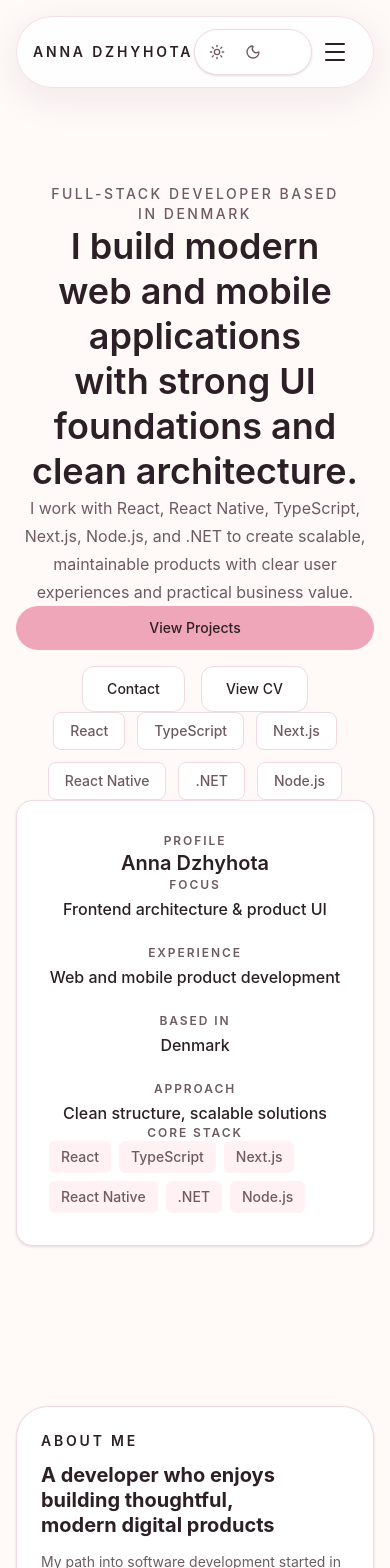
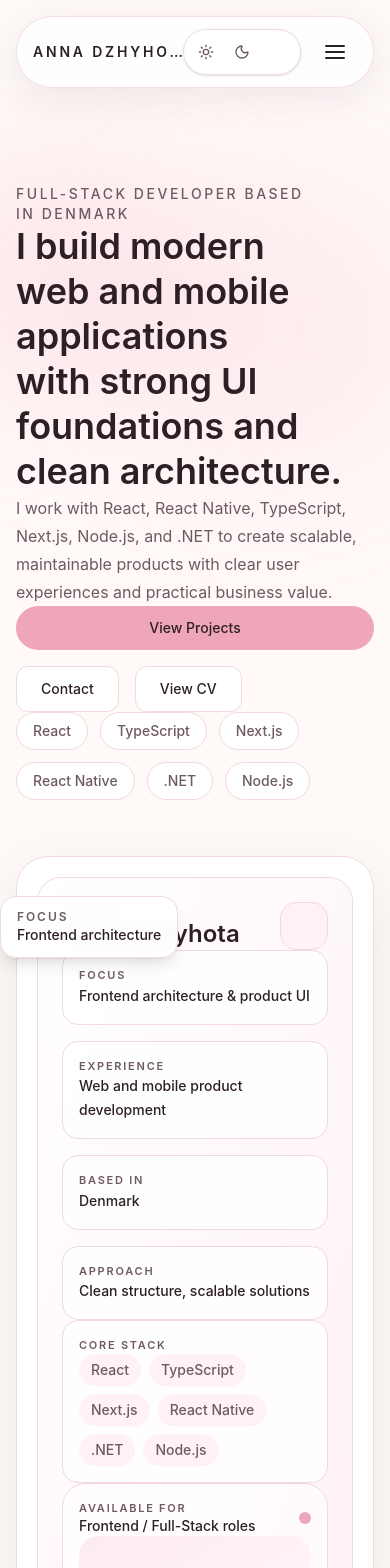
Before and after one commit to AnnaDzig/anna-portfolio, a React (Vite) app: page / in a window 390 px wide. Shown: the top 1568 px of the page. Built offline with nearby package versions, Linux system fonts and the light colour scheme.

Commit message:
refactor: fix nav styling

```diff
--- a/src/components/Header.tsx
+++ b/src/components/Header.tsx
@@ -25,10 +25,10 @@ export default function Header() {
 
   return (
     <header className="sticky top-0 z-50 px-4 pt-4">
-      <div className="mx-auto flex max-w-6xl items-center justify-between rounded-full border border-border/80 bg-white/80 px-4 py-3 shadow-[0_10px_40px_rgba(45,31,38,0.08)] backdrop-blur-xl md:px-6">
+      <div className="mx-auto flex max-w-6xl items-center justify-between rounded-full border border-border/80 bg-surface/80 px-4 py-3 shadow-[0_10px_40px_rgba(45,31,38,0.08)] backdrop-blur-xl md:px-6">
         <a
           href="#hero"
-          className="text-sm font-semibold tracking-[0.2em] text-text uppercase"
+          className="min-w-0 truncate text-sm font-semibold uppercase tracking-[0.2em] text-text"
         >
           Anna Dzhyhota
         </a>
@@ -47,59 +47,106 @@ export default function Header() {
 
         <div className="flex items-center gap-3">
           <ThemeToggle />
+
           <a
             href="#contact"
-            className="hidden md:inline-flex items-center rounded-full bg-primary px-5 py-2.5 text-sm font-semibold text-white transition hover:-translate-y-0.5 hover:bg-primary-dark"
+            className="hidden md:inline-flex items-center rounded-full bg-primary px-5 py-2.5 text-sm font-semibold text-white transition hover:-translate-y-0.5 hover:bg-primary-strong"
           >
             Let’s talk
           </a>
+
+          {!isOpen && (
+            <button
+              type="button"
+              onClick={() => setIsOpen(true)}
+              aria-expanded={false}
+              aria-label="Open menu"
+              className="relative flex h-11 w-11 items-center justify-center rounded-full bg-surface md:hidden"
+            >
+              <span className="absolute h-0.5 w-5 -translate-y-1.5 rounded-full bg-text transition-all duration-300" />
+              <span className="absolute h-0.5 w-5 rounded-full bg-text transition-all duration-300" />
+              <span className="absolute h-0.5 w-5 translate-y-1.5 rounded-full bg-text transition-all duration-300" />
+            </button>
+          )}
+        </div>
+      </div>
+
+      <div className="md:hidden">
+        <div
+          className={`fixed inset-0 z-[80] transition-opacity duration-500 ${
+            isOpen
+              ? 'pointer-events-auto opacity-100'
+              : 'pointer-events-none opacity-0'
+          }`}
+        >
+          <div className="absolute inset-0 overflow-hidden">
+            <div
+              className={`absolute right-4 top-4 h-11 w-11 rounded-full bg-primary transition-transform duration-[1400ms] ease-[cubic-bezier(0.19,1,0.22,1)] ${
+                isOpen ? 'scale-[180]' : 'scale-0'
+              }`}
+            />
           </div>
 
           <button
             type="button"
-          onClick={() => setIsOpen((prev) => !prev)}
-          aria-expanded={isOpen}
-          aria-label="Toggle menu"
-          className="flex h-11 w-11 items-center justify-center rounded-full border border-border bg-white md:hidden"
+            onClick={() => setIsOpen(false)}
+            aria-label="Close menu"
+            className="absolute right-4 top-4 z-[100] flex h-11 w-11 items-center justify-center rounded-full bg-white/15 backdrop-blur-sm"
           >
-          <div className="flex flex-col gap-1.5">
-            <span
-              className={`h-0.5 w-5 rounded bg-text transition ${isOpen ? 'translate-y-2 rotate-45' : ''}`}
-            />
-            <span
-              className={`h-0.5 w-5 rounded bg-text transition ${isOpen ? 'opacity-0' : ''}`}
-            />
-            <span
-              className={`h-0.5 w-5 rounded bg-text transition ${isOpen ? '-translate-y-2 -rotate-45' : ''}`}
-            />
-          </div>
+            <span className="absolute h-0.5 w-5 rotate-45 rounded-full bg-white" />
+            <span className="absolute h-0.5 w-5 -rotate-45 rounded-full bg-white" />
           </button>
-      </div>
 
-      {isOpen && (
-        <div className="fixed inset-0 z-40 bg-[#fff9f8]/95 backdrop-blur-xl md:hidden">
-          <div className="flex min-h-screen flex-col items-center justify-center gap-6 px-6">
-            {navLinks.map((link) => (
+          <div className="relative z-[90] flex min-h-screen items-center justify-center px-6">
+            <nav>
+              <ul className="flex flex-col items-center gap-6">
+                {navLinks.map((link, index) => (
+                  <li
+                    key={link.href}
+                    className={`transition-all duration-500 ${
+                      isOpen
+                        ? 'translate-y-0 opacity-100'
+                        : 'translate-y-6 opacity-0'
+                    }`}
+                    style={{
+                      transitionDelay: isOpen ? `${index * 90 + 260}ms` : '0ms',
+                    }}
+                  >
                     <a
-                key={link.href}
                       href={link.href}
                       onClick={handleLinkClick}
-                className="text-2xl font-semibold text-text transition hover:text-primary-dark"
+                      className="text-3xl font-semibold text-white transition hover:opacity-80"
                     >
                       {link.label}
                     </a>
+                  </li>
                 ))}
 
+                <li
+                  className={`mt-4 transition-all duration-500 ${
+                    isOpen
+                      ? 'translate-y-0 opacity-100'
+                      : 'translate-y-6 opacity-0'
+                  }`}
+                  style={{
+                    transitionDelay: isOpen
+                      ? `${navLinks.length * 90 + 320}ms`
+                      : '0ms',
+                  }}
+                >
                   <a
                     href="#contact"
                     onClick={handleLinkClick}
-              className="mt-4 inline-flex rounded-full bg-primary px-6 py-3 text-base font-semibold text-white"
+                    className="inline-flex rounded-full border border-white/20 bg-white/15 px-6 py-3 text-base font-semibold text-white backdrop-blur-sm transition hover:bg-white/20"
                   >
-              Contact me
+                    Let’s talk
                   </a>
+                </li>
+              </ul>
+            </nav>
           </div>
         </div>
-      )}
+      </div>
     </header>
   );
 }
--- a/src/sections/Hero.tsx
+++ b/src/sections/Hero.tsx
@@ -1,5 +1,6 @@
 import Container from '../components/Container';
 import Button from '../components/Button';
+import Reveal from '../components/Reveal';
 
 const stack = [
   'React',
@@ -21,26 +22,35 @@ export default function Hero() {
   return (
     <section
       id="hero"
-      className="scroll-mt-24 bg-background py-24 text-text sm:py-28 lg:py-36"
+      className="relative overflow-hidden scroll-mt-24 bg-background py-24 text-text sm:py-28 lg:py-36"
     >
+      {/* soft background shapes */}
+      <div className="pointer-events-none absolute inset-0">
+        <div className="absolute left-[-4rem] top-16 h-64 w-64 rounded-full bg-primary/20 blur-3xl" />
+        <div className="absolute right-[-2rem] top-24 h-72 w-72 rounded-full bg-primary/15 blur-3xl" />
+        <div className="absolute bottom-[-4rem] left-1/2 h-72 w-72 -translate-x-1/2 rounded-full bg-surface-soft blur-3xl" />
+      </div>
+
       <Container>
-        <div className="flex flex-col items-center text-center">
+        <div className="relative grid items-center gap-14 lg:grid-cols-[1.05fr_0.95fr] lg:gap-16">
+          <Reveal>
+            <div className="max-w-2xl">
               <p className="text-sm font-medium uppercase tracking-[0.18em] text-text-soft">
                 Full-Stack Developer based in Denmark
               </p>
 
-          <h1 className="mt-6 max-w-4xl text-4xl font-semibold leading-tight sm:text-5xl lg:text-6xl">
-            I build modern web and mobile applications with strong UI foundations
-            and clean architecture.
+              <h1 className="mt-6 text-4xl font-semibold leading-tight sm:text-5xl lg:text-6xl">
+                I build modern web and mobile applications with strong UI
+                foundations and clean architecture.
               </h1>
 
               <p className="mt-6 max-w-2xl text-base leading-7 text-text-soft sm:text-lg sm:leading-8">
-            I work with React, React Native, TypeScript, Next.js, Node.js, and
-            .NET to create scalable, maintainable products with clear user
-            experiences and practical business value.
+                I work with React, React Native, TypeScript, Next.js, Node.js,
+                and .NET to create scalable, maintainable products with clear
+                user experiences and practical business value.
               </p>
 
-          <div className="mt-10 flex flex-wrap justify-center gap-4">
+              <div className="mt-10 flex flex-wrap gap-4">
                 <Button href="#projects">View Projects</Button>
 
                 <a
@@ -60,41 +70,72 @@ export default function Hero() {
                 </a>
               </div>
 
-          {/* Stack Pills */}
-          <div className="mt-12 flex flex-wrap justify-center gap-3">
+              <div className="mt-12 flex flex-wrap gap-3">
                 {stack.map((item) => (
                   <span
                     key={item}
-                className="rounded-lg border border-border bg-surface px-4 py-2 text-sm font-medium text-text-soft transition-all duration-300 hover:border-primary hover:text-text"
+                    className="rounded-full border border-border bg-surface px-4 py-2 text-sm font-medium text-text-soft transition-all duration-300 hover:border-primary hover:text-text"
                   >
                     {item}
                   </span>
                 ))}
               </div>
+            </div>
+          </Reveal>
 
-          {/* Highlight Card */}
-          <div className="mt-16 w-full max-w-xl rounded-2xl border border-border bg-surface p-8 shadow-sm">
-            <h3 className="text-xs font-semibold uppercase tracking-[0.16em] text-text-soft">
+          <Reveal>
+            <div className="relative mx-auto w-full max-w-xl">
+              {/* floating mini cards */}
+              <div className="absolute -left-4 top-10 z-10 rounded-2xl border border-border bg-surface/95 px-4 py-3 shadow-lg backdrop-blur animate-float">
+                <p className="text-xs font-semibold uppercase tracking-[0.16em] text-text-soft">
+                  Focus
+                </p>
+                <p className="mt-1 text-sm font-medium text-text">
+                  Frontend architecture
+                </p>
+              </div>
+
+              <div className="absolute -right-4 bottom-12 z-10 rounded-2xl border border-border bg-surface/95 px-4 py-3 shadow-lg backdrop-blur animate-float-delayed">
+                <p className="text-xs font-semibold uppercase tracking-[0.16em] text-text-soft">
+                  Based in
+                </p>
+                <p className="mt-1 text-sm font-medium text-text">Denmark</p>
+              </div>
+
+              {/* main visual card */}
+              <div className="relative rounded-[2rem] border border-border bg-surface/90 p-5 shadow-[0_20px_60px_rgba(0,0,0,0.08)] backdrop-blur">
+                <div className="rounded-[1.5rem] border border-border bg-gradient-to-br from-surface to-surface-soft p-6 sm:p-8">
+                  <div className="flex items-start justify-between gap-4">
+                    <div>
+                      <p className="text-xs font-semibold uppercase tracking-[0.16em] text-text-soft">
                         Profile
-            </h3>
-
-            <p className="mt-2 text-xl font-semibold text-text">
+                      </p>
+                      <p className="mt-2 text-2xl font-semibold text-text">
                         Anna Dzhyhota
                       </p>
+                    </div>
 
-            <div className="mt-6 grid gap-6">
+                    <div className="h-12 w-12 rounded-2xl border border-border bg-surface-soft" />
+                  </div>
+
+                  <div className="mt-8 grid gap-4 sm:grid-cols-2">
                     {highlights.map((item) => (
-                <div key={item.label} className="grid gap-1">
-                  <p className="text-xs font-semibold uppercase tracking-[0.16em] text-text-soft">
+                      <div
+                        key={item.label}
+                        className="rounded-2xl border border-border bg-surface/80 p-4"
+                      >
+                        <p className="text-[11px] font-semibold uppercase tracking-[0.16em] text-text-soft">
                           {item.label}
                         </p>
-                  <p className="text-base font-medium text-text">{item.value}</p>
+                        <p className="mt-2 text-sm font-medium leading-6 text-text">
+                          {item.value}
+                        </p>
                       </div>
                     ))}
                   </div>
 
-            <div className="mt-8">
-              <p className="text-xs font-semibold uppercase tracking-[0.16em] text-text-soft">
+                  <div className="mt-6 rounded-2xl border border-border bg-surface/80 p-4">
+                    <p className="text-[11px] font-semibold uppercase tracking-[0.16em] text-text-soft">
                       Core stack
                     </p>
 
@@ -102,14 +143,35 @@ export default function Hero() {
                       {stack.map((item) => (
                         <span
                           key={item}
-                    className="rounded-md bg-surface-soft px-3 py-1.5 text-sm font-medium text-text-soft"
+                          className="rounded-full bg-surface-soft px-3 py-1.5 text-sm font-medium text-text-soft"
                         >
                           {item}
                         </span>
                       ))}
                     </div>
                   </div>
+
+                  {/* decorative block for future SVG / illustration */}
+                  <div className="mt-6 rounded-[1.5rem] border border-border bg-surface/70 p-4">
+                    <div className="flex items-center justify-between">
+                      <div>
+                        <p className="text-[11px] font-semibold uppercase tracking-[0.16em] text-text-soft">
+                          Available for
+                        </p>
+                        <p className="mt-2 text-sm font-medium text-text">
+                          Frontend / Full-Stack roles
+                        </p>
                       </div>
+
+                      <div className="h-3 w-3 rounded-full bg-primary" />
+                    </div>
+
+                    <div className="mt-4 h-36 rounded-[1.25rem] bg-gradient-to-br from-primary/20 via-surface-soft to-surface" />
+                  </div>
+                </div>
+              </div>
+            </div>
+          </Reveal>
         </div>
       </Container>
     </section>
```
Lines whose indentation alone changed are shown as unchanged.
